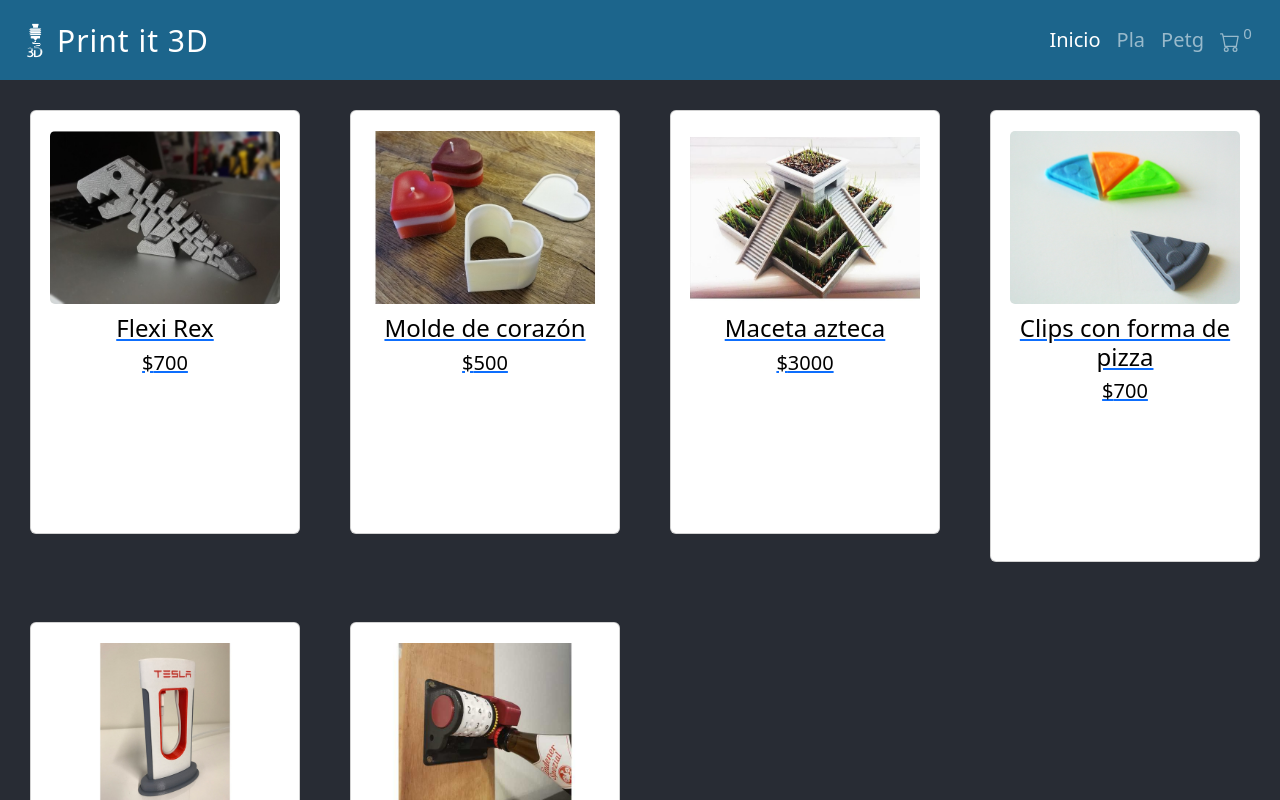
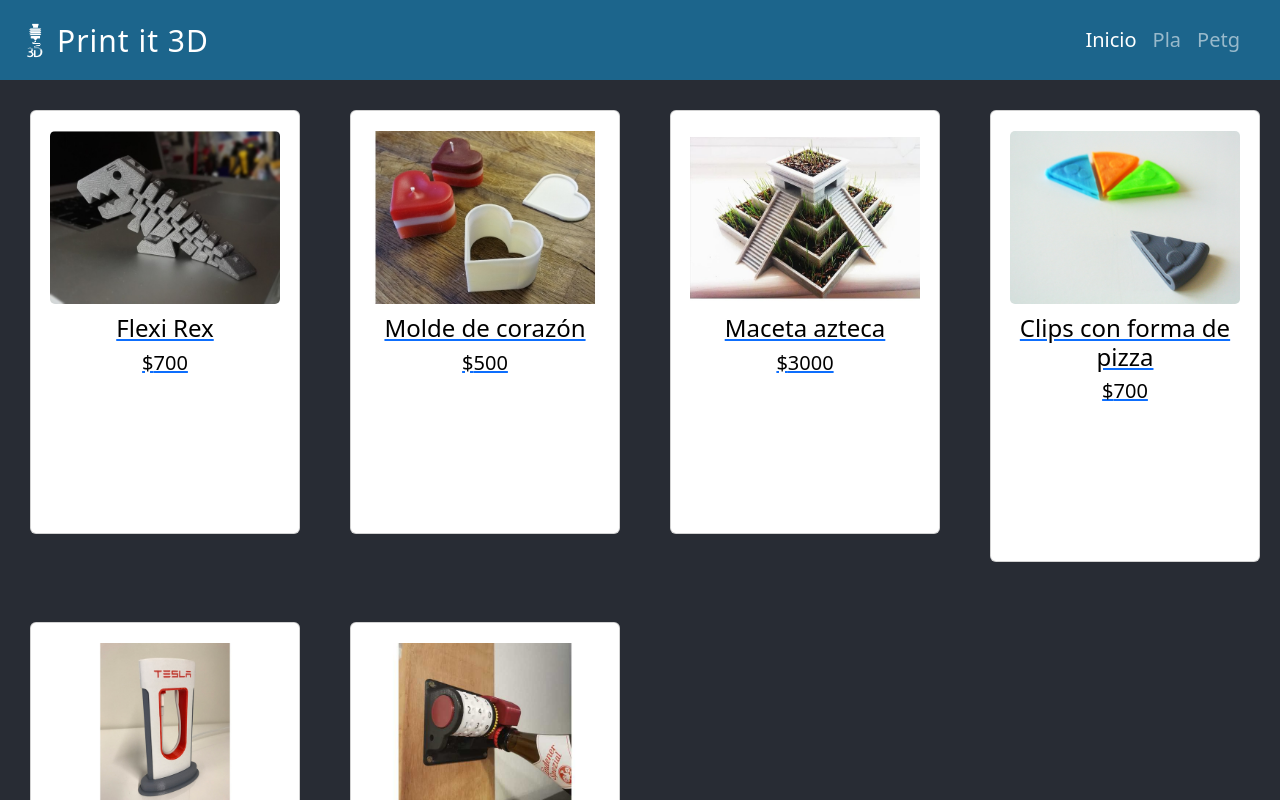
Before and after one commit to tincho-esteban/tienda-print-it-Esteban, a React (Create React App) app: page / in a window 1280 px wide. Shown: the top 800 px of the page. Built offline with nearby package versions, Linux system fonts and the light colour scheme.

Commit message:
entrega desafío: Cart View

```diff
--- a/src/components/CartWidget/CartWidget.jsx
+++ b/src/components/CartWidget/CartWidget.jsx
@@ -10,7 +10,7 @@ const CartWidget = () => {
   return (
     <>
     <Cart />
-    <span className='spanCarrito'>{cart.length}</span>
+    <span className='spanCarrito'>{cart.reduce((acc,cartItem) => acc + cartItem.cantidad, 0)}</span>
     </>
   )
 }
--- a/src/components/ItemDetail/ItemDetail.jsx
+++ b/src/components/ItemDetail/ItemDetail.jsx
@@ -2,7 +2,7 @@ import ItemCount from '../ItemCount/ItemCount';
 import Card from 'react-bootstrap/Card';
 import './ItemDetail.css';
 import { useState, useContext } from 'react';
-import { ToastContainer, toast } from 'react-toastify';
+import { toast } from 'react-toastify';
 import 'react-toastify/dist/ReactToastify.css';
 import Button from 'react-bootstrap/Button';
 import { Link } from "react-router-dom";
@@ -35,7 +35,6 @@ const ItemDetail = ({detalle}) => {
     <div className='bloqueContador'>
     {disableCount ? (<Link to={"/cart"} className='Carrito'><Button variant="warning">Ver el carrito</Button></Link>) : (<ItemCount setCantidad={setCantidad} cantidad={cantidad} stock={detalle.stock} onAdd={onAddCart} detalle={detalle}/>)}
     </div>
-    <ToastContainer />
     </Card>
     </div>
   )
--- a/src/components/navbar/navbar.jsx
+++ b/src/components/navbar/navbar.jsx
@@ -2,8 +2,14 @@ import './NavBar.css';
 import Logo from './Logo.png';
 import CartWidget from '../CartWidget/CartWidget';
 import { NavLink } from "react-router-dom";
+import { useContext } from "react";
+import { CartContext } from '../Context/CartContext';
+import { Display } from 'react-bootstrap-icons';
 
 const navbar = () => {
+
+    const {cart} = useContext(CartContext);
+
     return (
         <nav className="navbar navbar-expand-md navbar-dark  nav-grid">
             <div className="container-fluid">
@@ -25,9 +31,11 @@ const navbar = () => {
                         <li className="nav-item">
                             <NavLink className="nav-link" to={"/category/petg"}>Petg</NavLink>
                         </li>
-                        <li className="nav-item">
-                        <NavLink className="nav-link" to={"/cart"}><CartWidget/></NavLink>
-                        </li>
+                        {cart.length > 0 &&
+                            <li className="nav-item">
+                            <NavLink className="nav-link" to={"/cart"}><CartWidget/></NavLink>
+                            </li>
+                        }
                     </ul>
                 </div>
             </div>
--- a/src/pages/Cart/Cart.jsx
+++ b/src/pages/Cart/Cart.jsx
@@ -20,6 +20,7 @@ const Cart = () => {
           ) : (
           <>
           {cart.map((detalle, cantidad) => (
+              <>
               <Card className='contPrincipal' key={detalle.id}>
               <img src={detalle.img} alt={detalle.nombre} className='foto'/>
               <h4>{detalle.nombre}</h4>
@@ -27,7 +28,9 @@ const Cart = () => {
               <h5>Total: ${detalle.precio*detalle.cantidad}</h5>
               <Button onClick={() => removeItem(detalle.id)}>Eliminar producto</Button>
               </Card>
+              </>
       ))}
+          <h3>Total carrito: ${cart.reduce((acc,cartItem) => acc + (cartItem.precio*cartItem.cantidad), 0)} </h3>
           </>
       )}
   </div>
```
